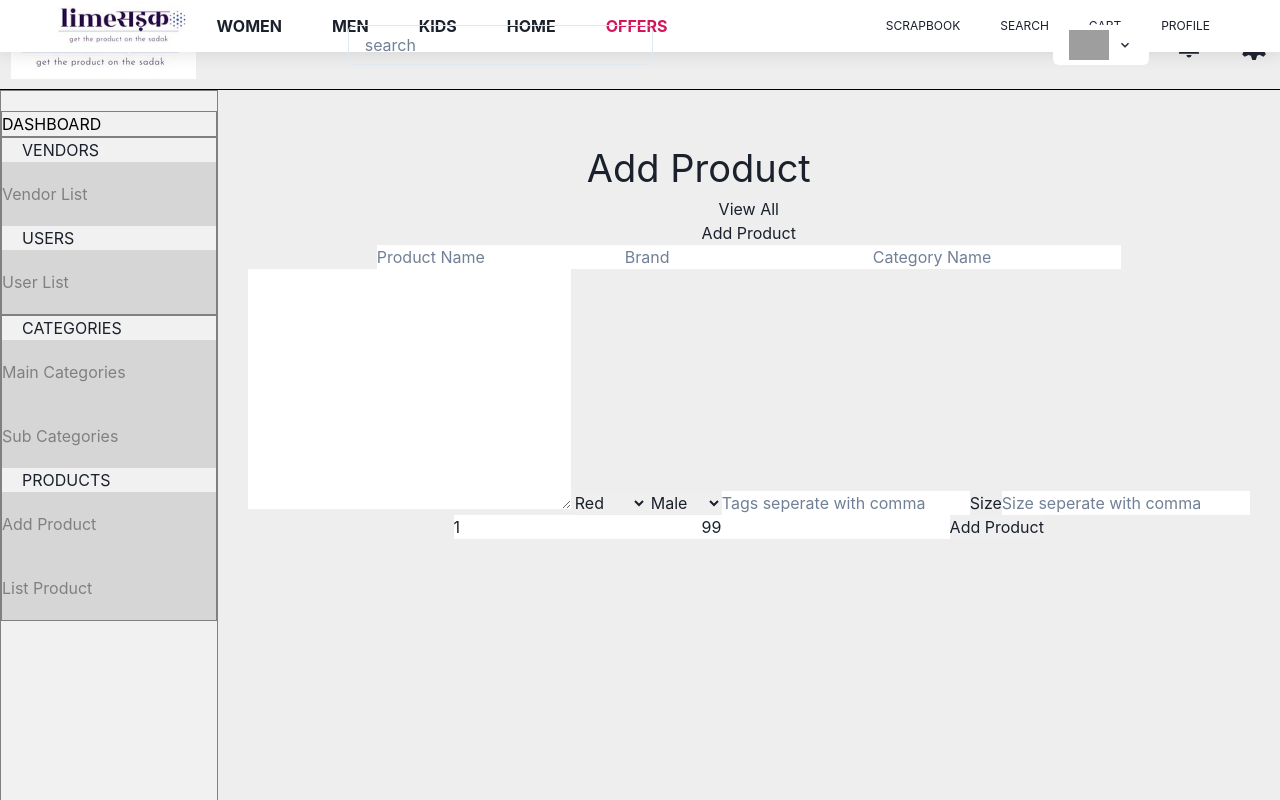
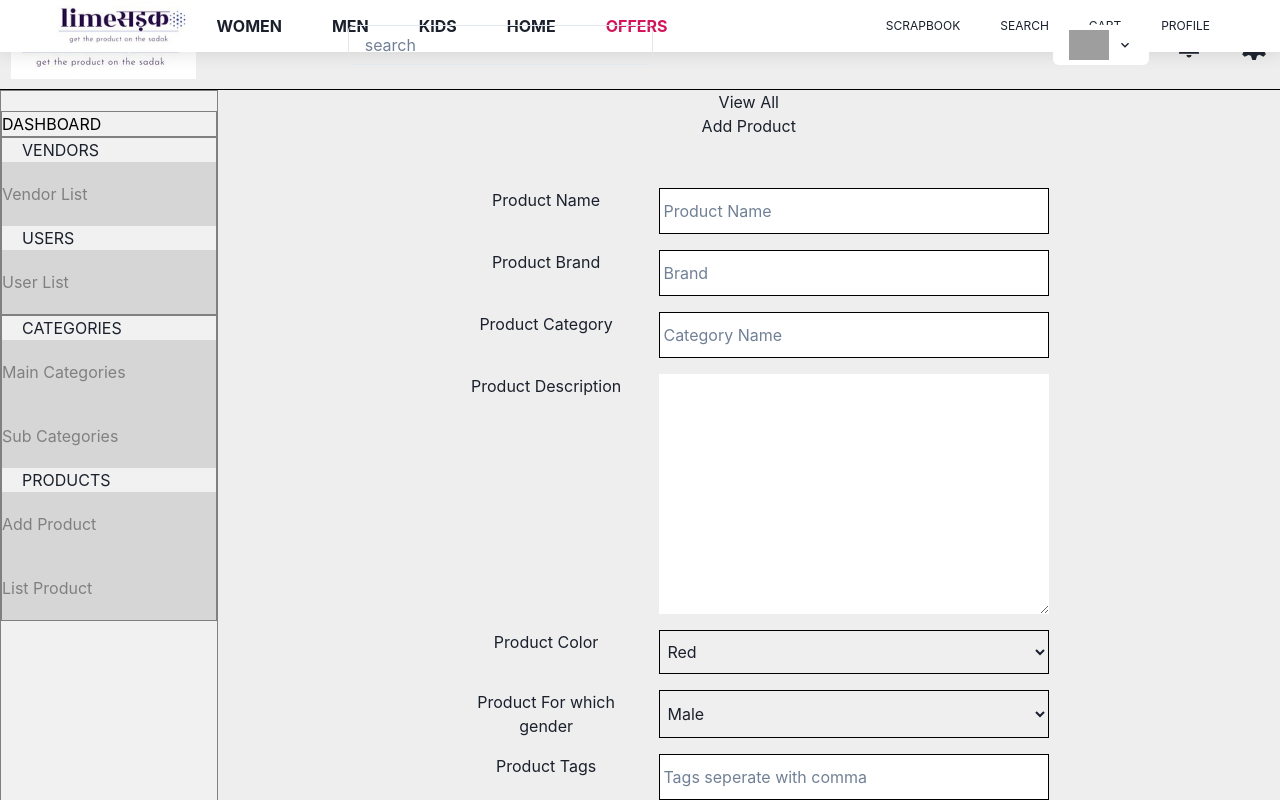
Before and after one commit to rahul2437/LimeSadak.com, a React (Create React App) app in the folder frontend/: page /add-product in a window 1280 px wide. Shown: the top 800 px of the page. Built offline with nearby package versions, Linux system fonts and the light colour scheme; grey boxes are pictures that could not be loaded.

Commit message:
Solved add product page

```diff
--- a/frontend/src/admin/products/AddProduct.jsx
+++ b/frontend/src/admin/products/AddProduct.jsx
@@ -1,5 +1,6 @@
 import axios from "axios";
 import React, { useState } from "react";
+import { useSelector } from "react-redux";
 import AdminNavbar from "../../components/adminNavbar/AdminNavbar";
 import AdminSidebar from "../../components/adminSidebar/AdminSidebar";
 import style from "./AddProduct.module.css";
@@ -16,28 +17,30 @@ const initState = {
   price: 99,
 };
 
+const manualToken = `eyJhbGciOiJIUzI1NiIsInR5cCI6IkpXVCJ9.eyJfaWQiOiI2M2M5MDE5MTI5ZTJkMmI1MzQ2N2EyMDMiLCJyb2xlIjoiYWRtaW4iLCJpYXQiOjE2NzQzNjU3MzcsImV4cCI6MTY3NDM3NjUzN30.yoS16tiZ02_CziHHqmDjNBXPi-seTxLKy8rQusMHU7s`;
+
 const AddProduct = () => {
+  const { token } = useSelector((store) => store.AuthReducer) || manualToken;
+
   const [product, setProduct] = useState(initState);
 
-  const addProduct = (e) => {
+  const addProduct = async (e) => {
     e.preventDefault();
     console.log(product);
     const headers = {
       "Content-Type": `application/json`,
-      Authorization: `eyJhbGciOiJIUzI1NiIsInR5cCI6IkpXVCJ9.eyJfaWQiOiI2M2M5MWRhMDA5ZDZhZThmOWI2NjYyNDgiLCJyb2xlIjoidmVuZG9yIiwiaWF0IjoxNjc0MjE3NDgzLCJleHAiOjE2NzQyMjgyODN9.mb3gIOY6CGPIiuE2w6N0-TUNkWhx0HVBFZuT6jcL-W8`,
+      Authorization: manualToken,
     };
-    axios
-      .post(
+    try {
+      let data = await axios.post(
         `https://general-icicle-9828.vercel.app/products/add`,
         product,
         headers
-      )
-      .then(function (response) {
-        console.log(response);
-      })
-      .catch(function (error) {
-        console.log(error);
-      });
+      );
+      console.log(data);
+    } catch (error) {
+      console.log({ error });
+    }
   };
 
   const data = (e) => {
@@ -55,13 +58,13 @@ const AddProduct = () => {
         </div>
         <div className={style.right}>
           <div className={style.section1}>
-            <h1>Add Product</h1>
             <button>View All</button>
           </div>
           <div className={style.section2}>
             <h2>Add Product</h2>
             <form onSubmit={addProduct}>
               <div className={style.row1}>
+                <label>Product Name</label>
                 <input
                   name="name"
                   value={product.name}
@@ -69,6 +72,7 @@ const AddProduct = () => {
                   type="text"
                   placeholder="Product Name"
                 />
+                <label>Product Brand</label>
                 <input
                   name="brand"
                   value={product.brand}
@@ -76,6 +80,7 @@ const AddProduct = () => {
                   type="text"
                   placeholder="Brand"
                 />
+                <label>Product Category</label>
                 <input
                   name="category"
                   value={product.category}
@@ -83,6 +88,7 @@ const AddProduct = () => {
                   type="text"
                   placeholder="Category Name"
                 />
+                <label>Product Description</label>
                 <textarea
                   value={product.description}
                   onChange={(e) => data(e)}
@@ -91,16 +97,19 @@ const AddProduct = () => {
                   cols="30"
                   rows="10"
                 ></textarea>
+                <label>Product Color</label>
                 <select onChange={(e) => data(e)} name="color" id="color">
                   <option value="red">Red</option>
                   <option value="blue">Blue</option>
                   <option value="orange">Orange</option>
                   <option value="yellow">Yellow</option>
                 </select>
+                <label>Product For which gender</label>
                 <select onChange={(e) => data(e)} name="gender" id="gender">
                   <option value="male">Male</option>
                   <option value="female">Female</option>
                 </select>
+                <label>Product Tags</label>
                 <input
                   onChange={(e) => data(e)}
                   name="tags"
@@ -114,6 +123,7 @@ const AddProduct = () => {
                   type="text"
                   placeholder="Size seperate with comma"
                 />
+                <label>Stock you have</label>
                 <input
                   name="stock"
                   value={product.stock}
@@ -121,6 +131,7 @@ const AddProduct = () => {
                   type="number"
                   placeholder="Stock"
                 />
+                <label>Price per piece</label>
                 <input
                   name="price"
                   value={product.price}
--- a/frontend/src/admin/products/AddProduct.module.css
+++ b/frontend/src/admin/products/AddProduct.module.css
@@ -1,10 +1,24 @@
-.addProduct{
-    display: flex;
-
+.addProduct {
+  display: flex;
 }
-.addProduct > .left{
-    width: 17%;
+.addProduct > .left {
+  width: 17%;
 }
-.addProduct > .right{
-    width: 83%;
+.addProduct > .right {
+  width: 83%;
 }
+.row1 {
+  margin: 50px auto;
+  display: grid;
+  grid-template-columns: 1fr 2fr;
+  width: 600px;
+  gap: 1rem;
+}
+.row1 > input,
+.row1 > select {
+  border: 1px solid black;
+  padding: 10px 3px;
+}
+.row1 > input:last-child {
+  grid-column: 1 / span 2;
+}
--- a/frontend/src/redux/store.js
+++ b/frontend/src/redux/store.js
@@ -1,18 +1,19 @@
 import {
+  applyMiddleware,
+  combineReducers,
+  compose,
   legacy_createStore,
-  applyMiddleware,
-  compose,
-  combineReducers,
 } from "redux";
 import thunk from "redux-thunk";
 import { reducer as AuthReducer } from "./AuthReducer/reducer";
 import { reducer as CartReducer } from "./CartReducer/reducer";
 import { reducer as ProductsReducer } from "./ProductsReducer/reducer";
 
-
-
-
-const rootReducer = combineReducers({ AuthReducer, ProductsReducer ,CartReducer});
+const rootReducer = combineReducers({
+  AuthReducer,
+  ProductsReducer,
+  CartReducer,
+});
 const composeEnhancers =
   (typeof window !== "undefined" &&
     window.__REDUX_DEVTOOLS_EXTENSION_COMPOSE__) ||
```
